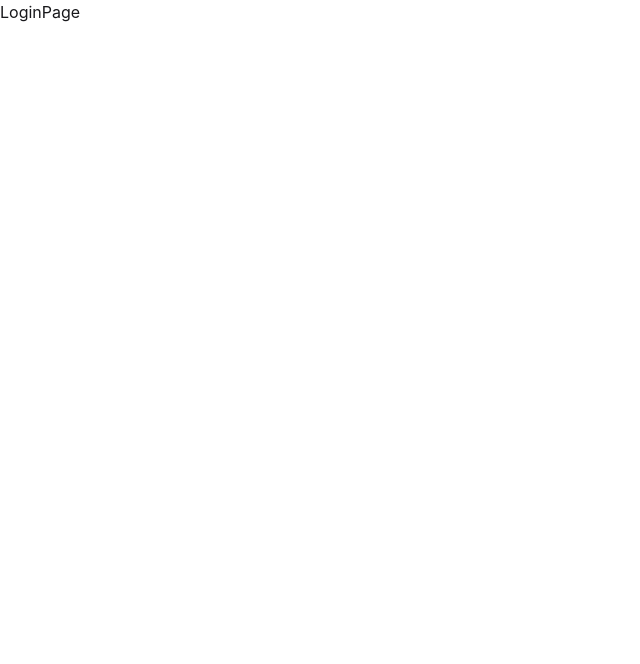
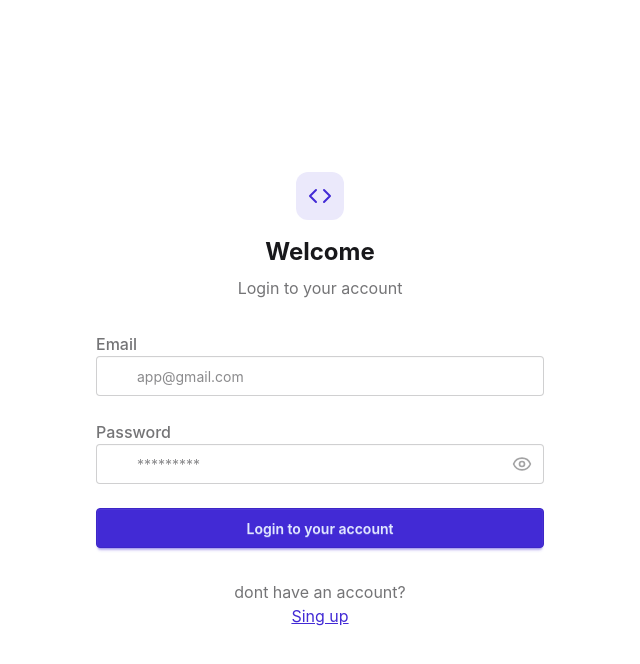
Before and after one commit to srinjoy420/leetcode_backend, a React app in the folder frontend/: page /login in a window 1280 px wide. Shown: the top 664 px of the page, without its empty margins (0-640 px from the left). Built offline with nearby package versions, Linux system fonts and the light colour scheme; the HTML template or start-up script is replaced by a standard one.

Commit message:
added login and singup page ui

```diff
--- a/frontend/src/page/LoginPage.jsx
+++ b/frontend/src/page/LoginPage.jsx
@@ -1,8 +1,110 @@
-import React from 'react'
+import React, { useState } from 'react'
+import { useForm } from "react-hook-form"
+import { zodResolver } from "@hookform/resolvers/zod"
+import { Link } from "react-router-dom"
+import { Code, Mail, EyeOff, Loader2, Lock, Eye } from "lucide-react"
+import { z } from "zod"
+const LoginSchema = z.object({
+  email: z.string().email("Please enter a valid email"),
+  password: z.string().min(6, "Min six characters required")
+})
 
 const LoginPage = () => {
+  const [showPassword, setShowPassword] = useState(false)
+  const { register, handleSubmit, formState: { errors } } = useForm({ resolver: zodResolver(LoginSchema) })
+  const onsubmit = async (data) => {
+    console.log(data);
+
+  }
   return (
-    <div>LoginPage</div>
+    <div className='h-screen grid lg:grid-cols-2'>
+      <div className='flex flex-col justify-center items-center p-6 sm:p-12'>
+        <div className='w-full max-w-md space-y-8'>
+          {/* logo */}
+          <div className='text-center mb-8'>
+            <div className='flex flex-col items-center gap-2 group'>
+              <div className='w-12 h-12 rounded-xl bg-primary/10 flex items-center justify-center group-hover:bg-primary/20 transition-colors'>
+                <Code className='w-6 h-6 text-primary' />
+              </div>
+              <h1 className='text-2xl font-bold mt-2'>Welcome</h1>
+              <p className='text-base-content/60'>Login  to your account</p>
+            </div>
+          </div>
+
+          {/* from */}
+          <form onSubmit={handleSubmit(onsubmit)} className='space-y-6'>
+            {/* email */}
+            <div className='form-control'>
+              <label className='label'>
+                <span className='label-text font-medium'>Email</span>
+
+              </label>
+              <div className='relative'>
+                <div className='absolute inset-y-0 left-0 pl-3 flex items-center pointer-events-none'>
+                  <Mail className='h-5 w-5 text-base-content/40' />
+                </div>
+                <input
+                  type='text'
+                  {...register("email")}
+                  className={`input input-bordered w-full pl-10 ${errors.email ? "input-error" : ""}`}
+                  placeholder='app@gmail.com'
+                />
+
+              </div>
+              {
+                errors.email && (
+                  <p className="text-red-500 text-sm mt-1">{errors.email.message}</p>
+                )
+              }
+
+            </div>
+            {/* password */}
+            <div className='form-control'>
+              <label className='label'>
+                <span className='label-text font-medium'>Password</span>
+              </label>
+              <div className='relative'>
+                <div className='absolute inset-y-0 left-0 pl-3 flex items-center pointer-events-none'>
+                  <Lock className='h-5 w-5 text-base-content/40' />
+                </div>
+                <input
+                  type={showPassword ? 'text' : 'password'}
+                  {...register("password")}
+                  className={`input input-bordered w-full pl-10 ${errors.password ? "input-error" : ""}`}
+                  placeholder='*********'
+                />
+                <button
+                  type='button'
+                  className="absolute inset-y-0 right-0 pr-3 flex items-center"
+                  onClick={() => setShowPassword(!showPassword)}
+                >
+                  {showPassword ? (
+                    <EyeOff className="h-5 w-5 text-base-content/40" />
+                  ) : (
+                    <Eye className="h-5 w-5 text-base-content/40" />
+                  )}
+                </button>
+              </div>
+              {errors.password && (
+                <p className="text-red-500 text-sm mt-1">{errors.password.message}</p>
+              )}
+            </div>
+            {/* submit */}
+            <button type='submit' className='btn btn-primary w-full'>
+              Login to your account
+            </button>
+
+
+          </form>
+          <div className='text-center'>
+           <p className='text-base-content/60'>dont have an account? {" "}</p>
+           <Link to="/singup" className='link link-primary'>Sing up</Link>
+
+          </div>
+        </div>
+      </div>
+
+    </div>
   )
 }
 
--- a/frontend/src/page/SingUpPage.jsx
+++ b/frontend/src/page/SingUpPage.jsx
@@ -126,6 +126,7 @@
             </p>
           </div>
 
+
         </div>
       </div>
     </div>
```
